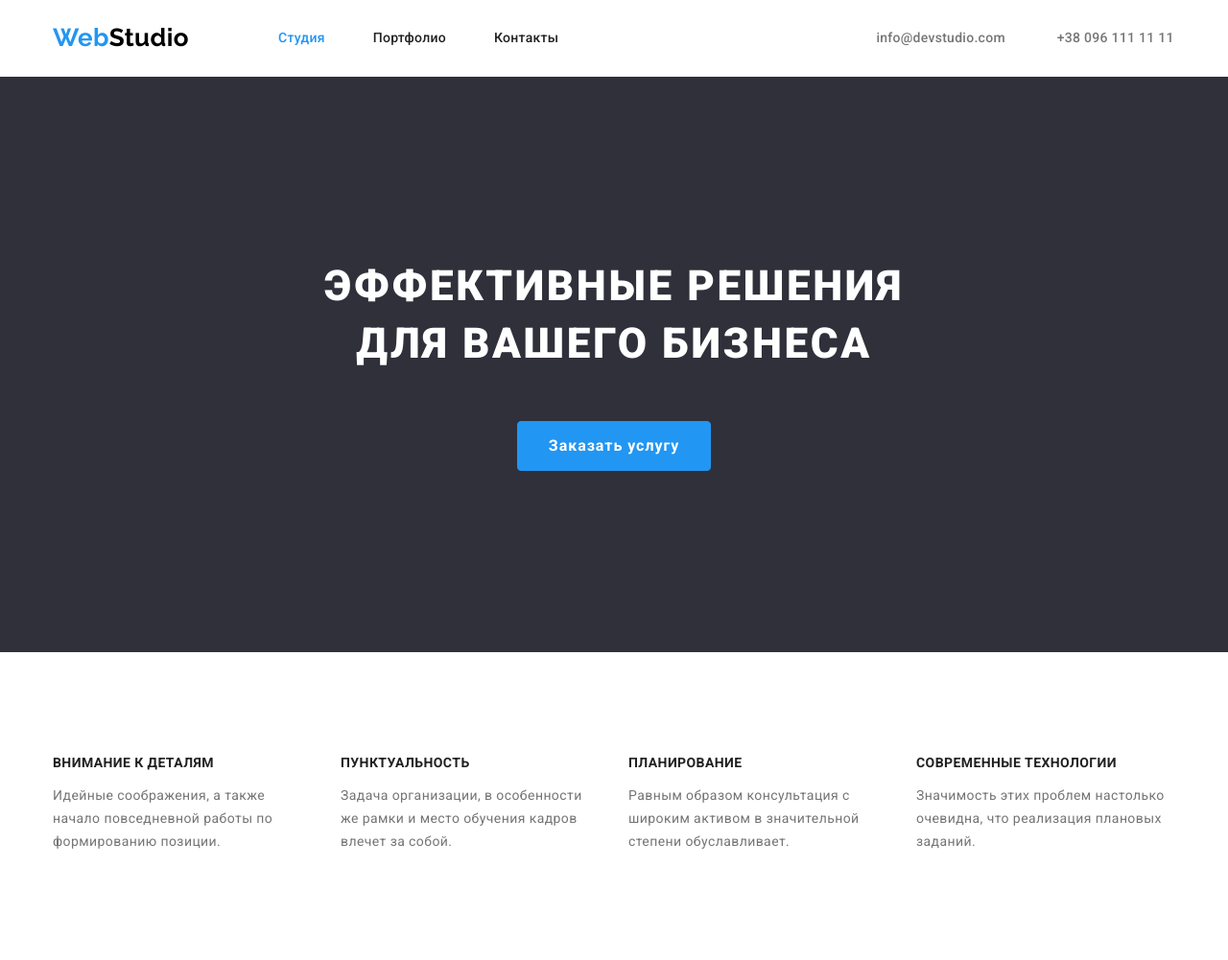
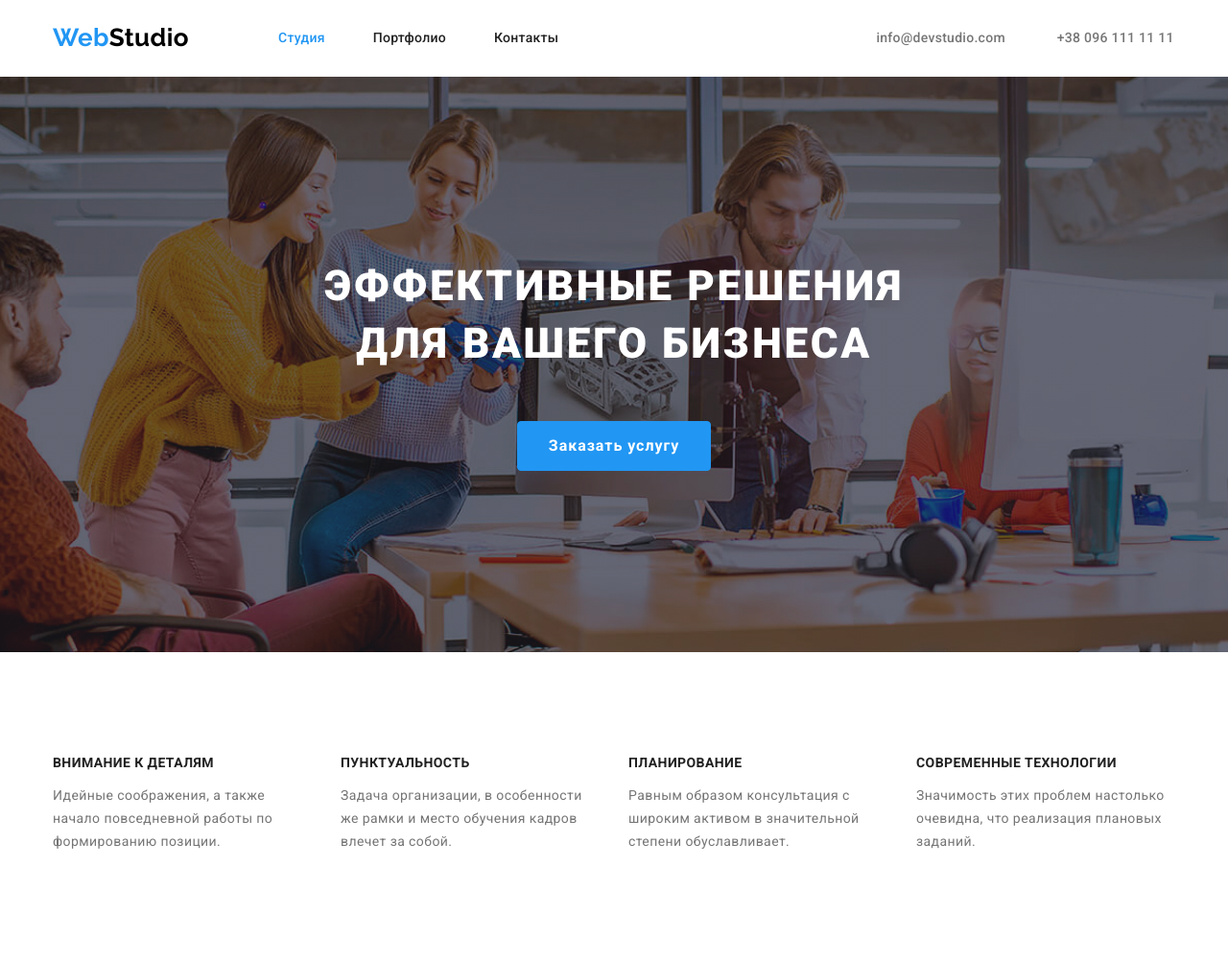
Before and after one commit to PavelBulaienko/goit-markup-hw-04, a plain HTML site: page index.html in a window 1280 px wide. Shown: the top 1001 px of the page at 96% size. Drawn offline with nearby package versions, Linux system fonts and the light colour scheme.

Commit message:
Добавил bg-img на секцию hero, добавил max-width

```diff
--- a/css/style.css
+++ b/css/style.css
@@ -130,6 +130,25 @@ a {
   justify-content: center;
   align-items: center;
   background-color: var(--dark-bg);
+  background-image: linear-gradient(
+      to right,
+      rgba(47, 48, 58, 0.4),
+      rgba(47, 48, 58, 0.4)
+    ),
+    url(../images/hero/overlay.jpg);
+  background-repeat: no-repeat;
+  background-size: cover;
+  background-position: center;
+  height: 600px;
+  max-width: 1600px;
+  margin-left: auto;
+  margin-right: auto;
+}
+.hero-div {
+  display: flex;
+  flex-direction: column;
+  justify-content: center;
+  align-items: center;
   height: 600px;
 }
 .title-hero {
@@ -200,6 +219,9 @@ a {
   flex-direction: column;
   justify-content: space-between;
   background-color: var(--light-grey);
+  max-width: 1600px;
+  margin-left: auto;
+  margin-right: auto;
   padding-top: 94px;
   padding-bottom: 124px;
 }
@@ -238,9 +260,11 @@ a {
   margin-right: 0;
 }
 .footer {
+  max-width: 1600px;
+  margin-left: auto;
+  margin-right: auto;
   padding-top: 60px;
   padding-bottom: 60px;
-
   background-color: var(--dark-bg);
 }
 .footer .logo .stud {
--- a/index.html
+++ b/index.html
@@ -34,7 +34,7 @@
 
       <section class="hero">
         <div class="container">
-          <div class="hero">
+          <div class="hero-div">
             <h1 class="title-hero">эффективные решения для вашего бизнеса</h1>
             <button type="button" class="button hero-btn">Заказать услугу</button>
           </div>
```
Also changed, not shown: images/hero/overlay.jpg (added).
